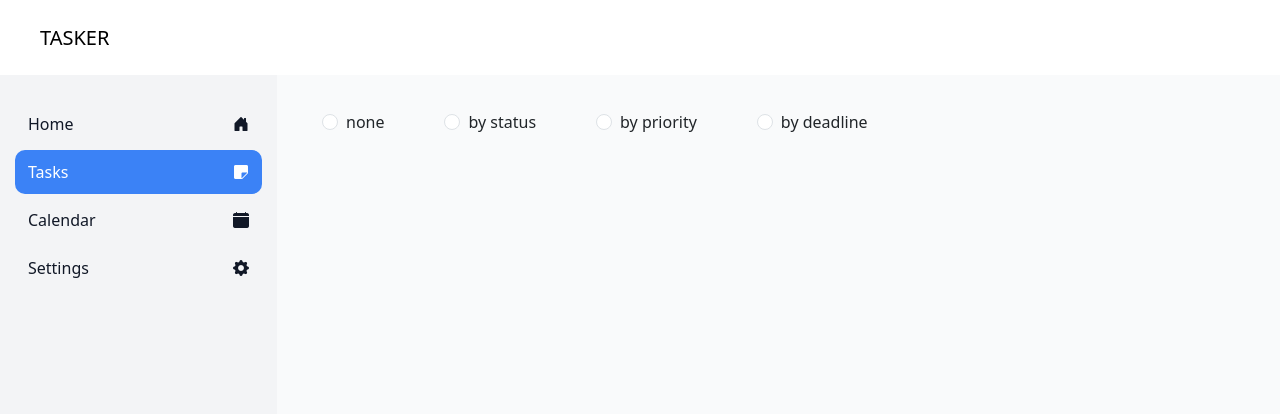
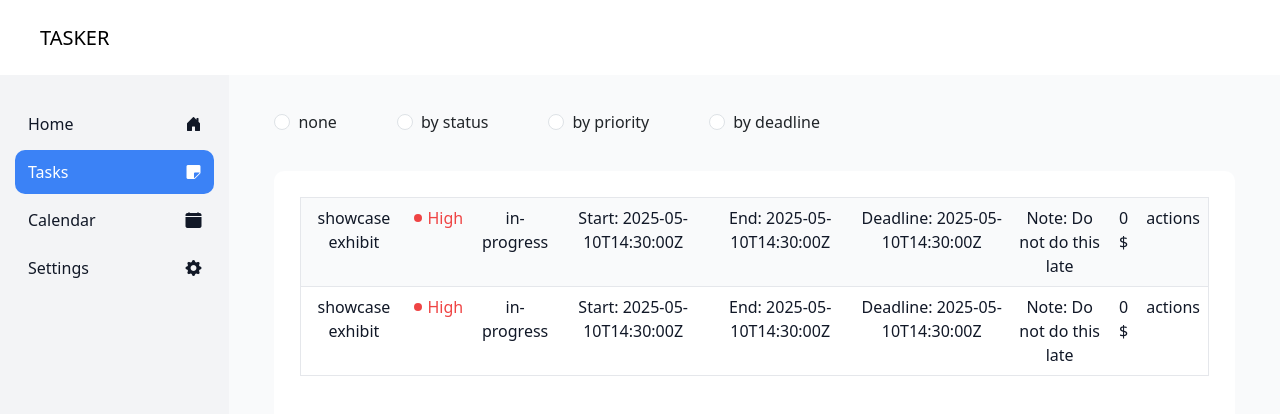
Before and after one commit to MendozaFiona/tasks-tracker, a React (Vite) app: page /tasks in a window 1280 px wide. Shown: the top 414 px of the page. Built offline with nearby package versions, Linux system fonts and the light colour scheme.

Commit message:
ui: task group by none initial styling

```diff
--- /dev/null
+++ b/src/components/tasks/badges/PriorityBadge.tsx
@@ -0,0 +1,41 @@
+import { gray, orange, red } from "@/lib/constants/colors";
+import { TaskPriority } from "@/lib/types/tasks";
+import { FC } from "react";
+
+interface PriorityBadgeProps {
+  priority: TaskPriority;
+}
+
+const PriorityBadge: FC<PriorityBadgeProps> = ({ priority }) => {
+  const getDetails = () => {
+    switch (priority) {
+      case TaskPriority.High: {
+        return { color: red.base, label: "High" };
+      }
+      case TaskPriority.Medium: {
+        return { color: orange.amber, label: "Medium" };
+      }
+      case TaskPriority.Low:
+      default: {
+        return { color: gray.medium, label: "Low" };
+      }
+    }
+  };
+
+  const details = getDetails();
+
+  return (
+    <div
+      className="d-flex align-items-center"
+      style={{ color: details.color, gap: "5px" }}
+    >
+      <div
+        className="rounded-circle"
+        style={{ background: details.color, width: "8px", height: "8px" }}
+      />
+      {details.label}
+    </div>
+  );
+};
+
+export default PriorityBadge;
--- /dev/null
+++ b/src/components/tasks/none/TaskList.tsx
@@ -0,0 +1,31 @@
+import PriorityBadge from "@/components/tasks/badges/PriorityBadge";
+import { SAMPLE_TASKS } from "@/lib/constants/dummy";
+import { Table } from "react-bootstrap";
+
+const TaskList = () => {
+  return (
+    <div className="fm-mt-35 fm-card fm-group-by-none">
+      <Table className="fm-table" responsive>
+        <tbody>
+          {SAMPLE_TASKS?.map((task) => (
+            <tr key={task.id}>
+              <td>{task.name}</td>
+              <td>
+                <PriorityBadge priority={task.priority} />
+              </td>
+              <td>{task.status}</td>
+              <td>Start: {task.start}</td>
+              <td>End: {task.end}</td>
+              <td>Deadline: {task.deadline}</td>
+              <td>Note: {task.note}</td>
+              <td>0 $</td>
+              <td>actions</td>
+            </tr>
+          ))}
+        </tbody>
+      </Table>
+    </div>
+  );
+};
+
+export { TaskList };
--- /dev/null
+++ b/src/lib/constants/colors.ts
@@ -0,0 +1,36 @@
+export const white = {
+  base: "#ffffff",
+};
+
+export const gray = {
+  neutral: "#f9fafb",
+  light: "#f3f4f6",
+  base: "#e5e7eb",
+  muted: "#d1d5db",
+  cool: "#9ca3af",
+  medium: "#6b7280",
+};
+
+export const darkGray = {
+  dark: "#1f2937",
+  charcoal: "#111827",
+  darkest: "#0f172a",
+};
+
+export const blue = {
+  base: "#3b82f6",
+  dark: "#2563eb",
+  darker: "#1e40af",
+};
+
+export const green = {
+  base: "#10b981",
+};
+
+export const red = {
+  base: "#ef4444",
+};
+
+export const orange = {
+  amber: "#f59e0b",
+};
--- /dev/null
+++ b/src/lib/constants/dummy.ts
@@ -0,0 +1,24 @@
+import { TaskPriority, TaskStatus, TaskType } from "@/lib/types/tasks";
+
+export const SAMPLE_TASKS: TaskType[] = [
+  {
+    id: "task-1",
+    name: "showcase exhibit",
+    status: TaskStatus.InProgress,
+    priority: TaskPriority.High,
+    start: "2025-05-10T14:30:00Z",
+    end: "2025-05-10T14:30:00Z",
+    deadline: "2025-05-10T14:30:00Z",
+    note: "Do not do this late",
+  },
+  {
+    id: "task-2",
+    name: "showcase exhibit",
+    status: TaskStatus.InProgress,
+    priority: TaskPriority.High,
+    start: "2025-05-10T14:30:00Z",
+    end: "2025-05-10T14:30:00Z",
+    deadline: "2025-05-10T14:30:00Z",
+    note: "Do not do this late",
+  },
+];
--- /dev/null
+++ b/src/lib/types/tasks.ts
@@ -0,0 +1,26 @@
+export type TaskType = {
+  id: string;
+  name: string;
+  status: TaskStatus;
+  priority: TaskPriority;
+  start?: string;
+  end?: string;
+  deadline: string;
+  note: string;
+  // attachment: AttachmentType
+};
+
+// enum
+
+export enum TaskPriority {
+  High = "high",
+  Medium = "medium",
+  Low = "low",
+}
+
+export enum TaskStatus {
+  ToDo = "todo",
+  InProgress = "in-progress",
+  Completed = "completed",
+  Cancelled = "cancelled",
+}
--- a/src/pages/Tasks.tsx
+++ b/src/pages/Tasks.tsx
@@ -1,10 +1,11 @@
 import TaskFilter from "@/components/common/TaskFilter";
-import { Container } from "react-bootstrap";
+import { TaskList as NoneList } from "@/components/tasks/none/TaskList";
 
 const Tasks = () => {
   return (
     <div>
       <TaskFilter />
+      <NoneList />
     </div>
   );
 };
--- a/src/styles/custom.scss
+++ b/src/styles/custom.scss
@@ -7,6 +7,8 @@
 
 body {
   background-color: var(--bg-main);
+
+  font-weight: 500;
 }
 
 // fm to indicate custom
@@ -52,6 +54,8 @@ body {
 .fm-page-content {
   padding: 35px 45px;
 
+  width: 100%;
+
   .fm-filter-bar {
     justify-self: flex-start;
     gap: 60px;
@@ -60,3 +64,35 @@ body {
     font-size: 16px;
   }
 }
+
+.fm-mt-35 {
+  margin-top: 35px;
+}
+
+.fm-card {
+  background-color: var(--bg-card);
+  padding: 26px;
+  border-radius: 10px;
+}
+
+.fm-group-by-none {
+  min-height: 734px;
+}
+
+.fm-table {
+  tbody {
+    border: 1px var(--border-color) solid;
+
+    td {
+      color: var(--text-primary);
+    }
+
+    tr:nth-child(even) > td {
+      background-color: var(--table-bg-even) !important;
+    }
+
+    tr:nth-child(odd) > td {
+      background-color: var(--table-bg-odd) !important;
+    }
+  }
+}
--- a/src/styles/themes/_dark.scss
+++ b/src/styles/themes/_dark.scss
@@ -11,6 +11,10 @@ body.dark {
   --text-primary: #{$white};
   --text-secondary: #{$gray-light};
   --text-hint: #{$gray-muted};
+
+  // table
+  --table-bg-odd: #{$gray-darkest};
+  --table-bg-even: #{$gray-dark};
 
   // button
   --btn-primary: #{$blue};
--- a/src/styles/themes/_light.scss
+++ b/src/styles/themes/_light.scss
@@ -6,6 +6,10 @@ body.light {
   --bg-header: #{$white};
   --bg-navbar: #{$gray-light};
   --bg-card: #{$white};
+
+  // table
+  --table-bg-odd: #{$gray-neutral};
+  --table-bg-even: #{$white};
 
   // text
   --text-primary: #{$gray-charcoal};
```
